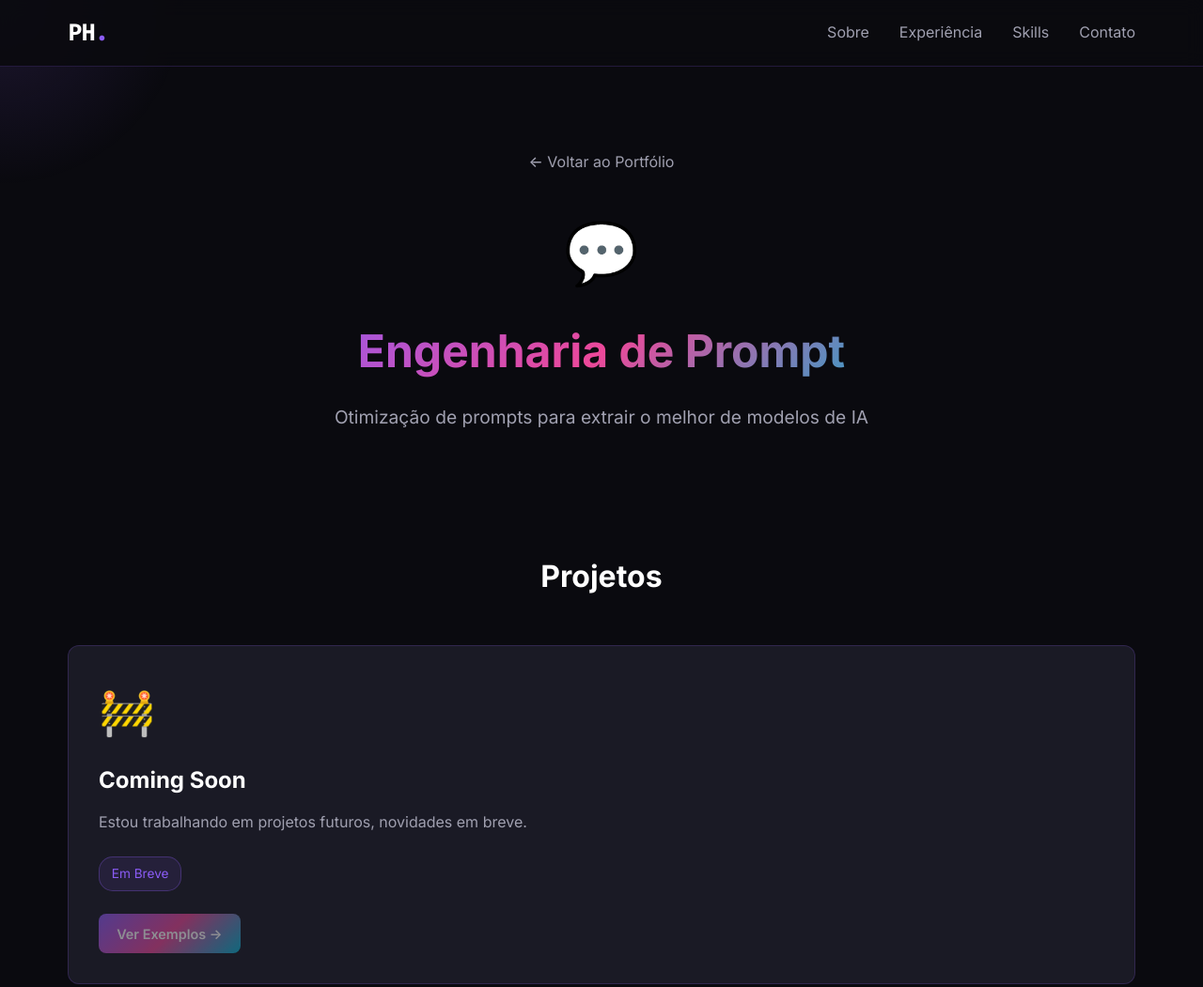
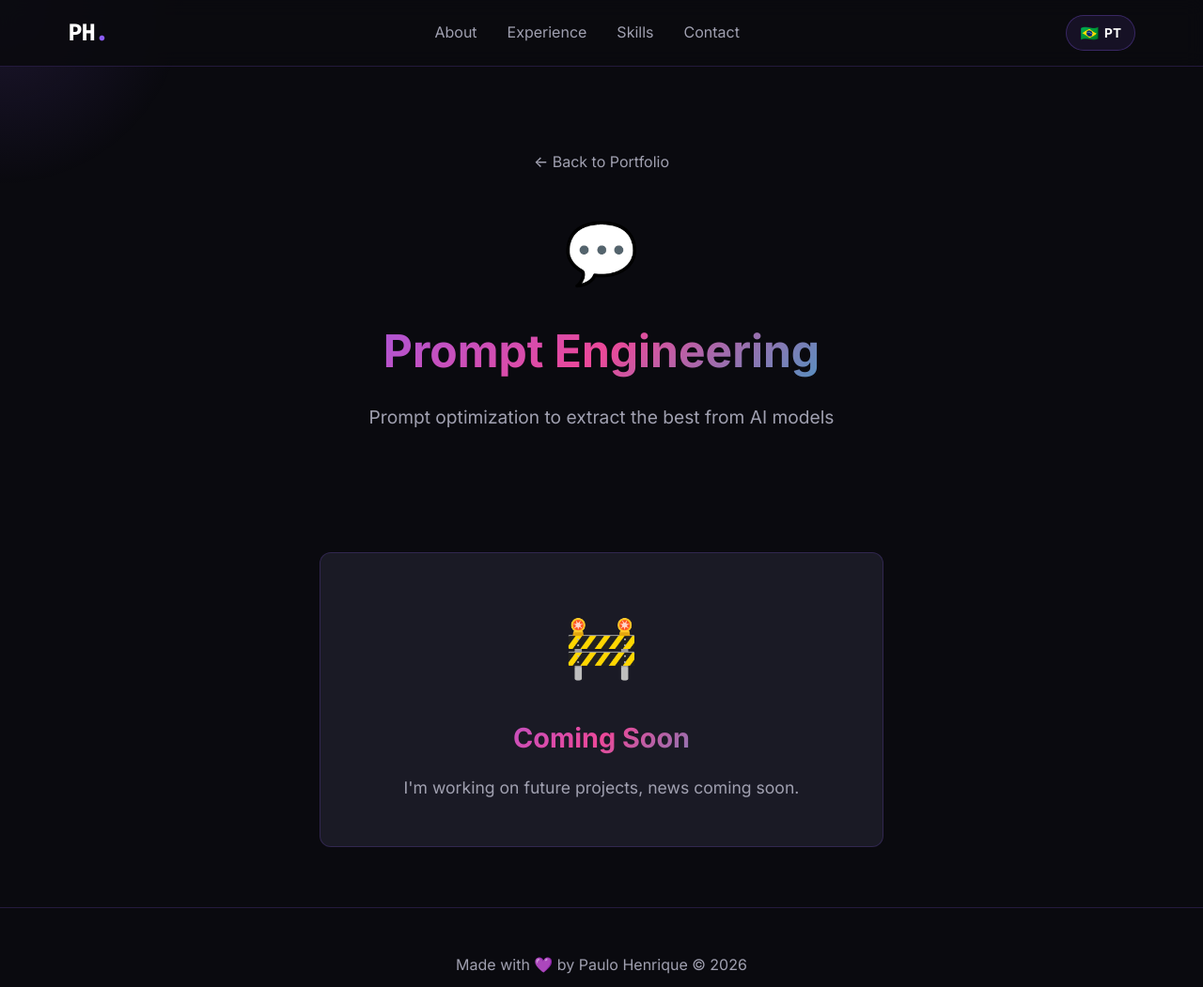
Before and after one commit to Laupinho-Dev/portfolio, a plain HTML site: page skills/engenharia-de-prompt.html in a window 1280 px wide. Shown: the top 1051 px of the page at 94% size. Drawn offline with Linux system fonts and the light colour scheme.

Commit message:
Add bilingual support (EN/PT) to all skill pages with language toggle

```diff
--- a/skills/canvas.html
+++ b/skills/canvas.html
@@ -1,5 +1,5 @@
 <!DOCTYPE html>
-<html lang="pt-BR">
+<html lang="en">
 <head>
     <meta charset="UTF-8">
     <meta name="viewport" content="width=device-width, initial-scale=1.0">
@@ -17,44 +17,39 @@
         <div class="nav-container">
             <a href="../index.html" class="logo">PH<span class="dot">.</span></a>
             <ul class="nav-links">
-                <li><a href="../index.html#about">Sobre</a></li>
-                <li><a href="../index.html#experience">Experiência</a></li>
-                <li><a href="../index.html#skills">Skills</a></li>
-                <li><a href="../index.html#contact">Contato</a></li>
+                <li><a href="../index.html#about" data-i18n="nav.about">About</a></li>
+                <li><a href="../index.html#experience" data-i18n="nav.experience">Experience</a></li>
+                <li><a href="../index.html#skills" data-i18n="nav.skills">Skills</a></li>
+                <li><a href="../index.html#contact" data-i18n="nav.contact">Contact</a></li>
             </ul>
+            <button class="lang-toggle" id="langToggle" title="Switch Language">
+                <span class="lang-flag">🇧🇷</span>
+                <span class="lang-text">PT</span>
+            </button>
         </div>
     </nav>
 
     <main class="skill-main">
         <section class="skill-header">
-            <a href="../index.html#skills" class="back-btn">← Voltar ao Portfólio</a>
+            <a href="../index.html#skills" class="back-btn" data-i18n="back">← Back to Portfolio</a>
             <div class="skill-icon">🖼️</div>
             <h1 class="skill-title">Canvas</h1>
-            <p class="skill-desc">Design e criação de peças visuais com ferramentas online</p>
+            <p class="skill-desc" data-i18n="canvas.desc">Design and creation of visual pieces with online tools</p>
         </section>
 
         <section class="projects-section">
-            <h2 class="projects-title">Projetos</h2>
-            <div class="projects-grid">
-                <div class="project-card">
-                    <div class="project-icon">🚧</div>
-                    <h3 class="project-title">Coming Soon</h3>
-                    <p class="project-desc">Estou trabalhando em projetos futuros, novidades em breve.</p>
-                    <div class="project-tags">
-                        <span class="project-tag">Em Breve</span>
-                    </div>
-                    <div class="project-links">
-                        <a href="#" class="project-link demo" style="pointer-events: none; opacity: 0.5;">Ver Projeto →</a>
-                    </div>
-                </div>
+            <div class="coming-soon-card">
+                <div class="coming-soon-icon">🚧</div>
+                <h2 class="coming-soon-title" data-i18n="coming.title">Coming Soon</h2>
+                <p class="coming-soon-desc" data-i18n="coming.desc">I'm working on future projects, news coming soon.</p>
             </div>
         </section>
     </main>
 
     <footer>
-        <p>Feito com 💜 por Paulo Henrique © 2026</p>
+        <p><span data-i18n="footer.text">Made with 💜 by Paulo Henrique</span> © <span id="currentYear">2026</span></p>
     </footer>
 
-    <script src="../script.js"></script>
+    <script src="skill-i18n.js"></script>
 </body>
 </html>
--- a/skills/engenharia-de-prompt.html
+++ b/skills/engenharia-de-prompt.html
@@ -1,9 +1,9 @@
 <!DOCTYPE html>
-<html lang="pt-BR">
+<html lang="en">
 <head>
     <meta charset="UTF-8">
     <meta name="viewport" content="width=device-width, initial-scale=1.0">
-    <title>Engenharia de Prompt | Paulo Henrique</title>
+    <title>Prompt Engineering | Paulo Henrique</title>
     <link rel="stylesheet" href="../styles.css">
     <link rel="stylesheet" href="skill-page.css">
     <link rel="preconnect" href="https://fonts.googleapis.com">
@@ -17,44 +17,39 @@
         <div class="nav-container">
             <a href="../index.html" class="logo">PH<span class="dot">.</span></a>
             <ul class="nav-links">
-                <li><a href="../index.html#about">Sobre</a></li>
-                <li><a href="../index.html#experience">Experiência</a></li>
-                <li><a href="../index.html#skills">Skills</a></li>
-                <li><a href="../index.html#contact">Contato</a></li>
+                <li><a href="../index.html#about" data-i18n="nav.about">About</a></li>
+                <li><a href="../index.html#experience" data-i18n="nav.experience">Experience</a></li>
+                <li><a href="../index.html#skills" data-i18n="nav.skills">Skills</a></li>
+                <li><a href="../index.html#contact" data-i18n="nav.contact">Contact</a></li>
             </ul>
+            <button class="lang-toggle" id="langToggle" title="Switch Language">
+                <span class="lang-flag">🇧🇷</span>
+                <span class="lang-text">PT</span>
+            </button>
         </div>
     </nav>
 
     <main class="skill-main">
         <section class="skill-header">
-            <a href="../index.html#skills" class="back-btn">← Voltar ao Portfólio</a>
+            <a href="../index.html#skills" class="back-btn" data-i18n="back">← Back to Portfolio</a>
             <div class="skill-icon">💬</div>
-            <h1 class="skill-title">Engenharia de Prompt</h1>
-            <p class="skill-desc">Otimização de prompts para extrair o melhor de modelos de IA</p>
+            <h1 class="skill-title">Prompt Engineering</h1>
+            <p class="skill-desc" data-i18n="prompt.desc">Prompt optimization to extract the best from AI models</p>
         </section>
 
         <section class="projects-section">
-            <h2 class="projects-title">Projetos</h2>
-            <div class="projects-grid">
-                <div class="project-card">
-                    <div class="project-icon">🚧</div>
-                    <h3 class="project-title">Coming Soon</h3>
-                    <p class="project-desc">Estou trabalhando em projetos futuros, novidades em breve.</p>
-                    <div class="project-tags">
-                        <span class="project-tag">Em Breve</span>
-                    </div>
-                    <div class="project-links">
-                        <a href="#" class="project-link demo" style="pointer-events: none; opacity: 0.5;">Ver Exemplos →</a>
-                    </div>
-                </div>
+            <div class="coming-soon-card">
+                <div class="coming-soon-icon">🚧</div>
+                <h2 class="coming-soon-title" data-i18n="coming.title">Coming Soon</h2>
+                <p class="coming-soon-desc" data-i18n="coming.desc">I'm working on future projects, news coming soon.</p>
             </div>
         </section>
     </main>
 
     <footer>
-        <p>Feito com 💜 por Paulo Henrique © 2026</p>
+        <p><span data-i18n="footer.text">Made with 💜 by Paulo Henrique</span> © <span id="currentYear">2026</span></p>
     </footer>
 
-    <script src="../script.js"></script>
+    <script src="skill-i18n.js"></script>
 </body>
 </html>
--- /dev/null
+++ b/skills/skill-i18n.js
@@ -0,0 +1,106 @@
+// ==================== SKILL PAGE LANGUAGE TOGGLE ====================
+const skillTranslations = {
+    en: {
+        'nav.about': 'About',
+        'nav.experience': 'Experience',
+        'nav.skills': 'Skills',
+        'nav.contact': 'Contact',
+        'back': '← Back to Portfolio',
+        'react.desc': 'Development of modern web interfaces and reusable components',
+        'projects.title': 'Projects',
+        'react.ecommerce.desc': 'Complete e-commerce with product list, functional shopping cart, real-time total calculation, fake login system and 3-step simulated checkout. Developed with Context API for global state management.',
+        'project.code': 'Code',
+        'project.demo': 'View Demo →',
+        'footer.text': 'Made with 💜 by Paulo Henrique',
+        'js.desc': 'Dynamic, interactive and full-stack web programming',
+        'js.kanban.desc': 'Complete Trello-style Kanban system with drag-and-drop, customizable columns, editable cards with priorities and localStorage persistence. Developed with React, @dnd-kit and Context API for complex state management.',
+        'flutter.desc': 'Multi-platform mobile application development with Dart',
+        'typescript.desc': 'Typed JavaScript for safer and more scalable code',
+        'uiux.desc': 'User experience-focused interface design',
+        'design.desc': 'Creation of visual identities, materials and creative pieces',
+        'prompt.desc': 'Prompt optimization to extract the best from AI models',
+        'picsart.desc': 'Photo editing and creative mobile art creation',
+        'canvas.desc': 'Design and creation of visual pieces with online tools',
+        'comfyui.desc': 'AI image generation through node-based workflows',
+        'unity.desc': '2D/3D games and interactive experiences development',
+        'unreal.desc': 'High-quality 3D experiences and games development',
+        'coming.title': 'Coming Soon',
+        'coming.desc': 'I\'m working on future projects, news coming soon.',
+        'coming.tag': 'Coming Soon'
+    },
+    pt: {
+        'nav.about': 'Sobre',
+        'nav.experience': 'Experiência',
+        'nav.skills': 'Skills',
+        'nav.contact': 'Contato',
+        'back': '← Voltar ao Portfólio',
+        'react.desc': 'Desenvolvimento de interfaces web modernas e componentes reutilizáveis',
+        'projects.title': 'Projetos',
+        'react.ecommerce.desc': 'E-commerce completo com lista de produtos, carrinho funcional, cálculo de total em tempo real, sistema de login fake e checkout simulado em 3 etapas. Desenvolvido com Context API para gerenciamento de estado global.',
+        'project.code': 'Código',
+        'project.demo': 'Ver Demo →',
+        'footer.text': 'Feito com 💜 por Paulo Henrique',
+        'js.desc': 'Programação web dinâmica, interativa e full-stack',
+        'js.kanban.desc': 'Sistema de Kanban estilo Trello completo com drag-and-drop, colunas personalizáveis, cards editáveis com prioridades e persistência no localStorage. Desenvolvido com React, @dnd-kit e Context API para gerenciamento de estado complexo.',
+        'flutter.desc': 'Desenvolvimento de aplicativos mobile multiplataforma com Dart',
+        'typescript.desc': 'JavaScript tipado para código mais seguro e escalável',
+        'uiux.desc': 'Design de interfaces focado na experiência do usuário',
+        'design.desc': 'Criação de identidades visuais, materiais e peças criativas',
+        'prompt.desc': 'Otimização de prompts para extrair o melhor de modelos de IA',
+        'picsart.desc': 'Edição de fotos e criação de artes criativas mobile',
+        'canvas.desc': 'Design e criação de peças visuais com ferramentas online',
+        'comfyui.desc': 'Geração de imagens com IA através de workflows node-based',
+        'unity.desc': 'Desenvolvimento de jogos e experiências interativas 2D/3D',
+        'unreal.desc': 'Desenvolvimento de experiências 3D e jogos de alta qualidade',
+        'coming.title': 'Em Breve',
+        'coming.desc': 'Estou trabalhando em projetos futuros, novidades em breve.',
+        'coming.tag': 'Em Breve'
+    }
+};
+
+let currentLang = 'en';
+
+function updateSkillLanguage(lang) {
+    const elements = document.querySelectorAll('[data-i18n]');
+    elements.forEach(el => {
+        const key = el.getAttribute('data-i18n');
+        if (skillTranslations[lang][key]) {
+            el.textContent = skillTranslations[lang][key];
+        }
+    });
+
+    const html = document.documentElement;
+    html.setAttribute('lang', lang);
+
+    const langToggle = document.getElementById('langToggle');
+    if (langToggle) {
+        const flag = langToggle.querySelector('.lang-flag');
+        const text = langToggle.querySelector('.lang-text');
+        if (lang === 'en') {
+            flag.textContent = '🇧🇷';
+            text.textContent = 'PT';
+        } else {
+            flag.textContent = '🇺🇸';
+            text.textContent = 'EN';
+        }
+    }
+
+    localStorage.setItem('preferredLang', lang);
+}
+
+function initSkillLanguageToggle() {
+    const savedLang = localStorage.getItem('preferredLang') || 'en';
+    currentLang = savedLang;
+    updateSkillLanguage(savedLang);
+
+    const langToggle = document.getElementById('langToggle');
+    if (langToggle) {
+        langToggle.addEventListener('click', () => {
+            currentLang = currentLang === 'en' ? 'pt' : 'en';
+            updateSkillLanguage(currentLang);
+        });
+    }
+}
+
+// Initialize on page load
+initSkillLanguageToggle();
```
Also changed, not shown: skills/comfyui.html (+18 -23 lines), skills/design-grafico.html (+19 -24 lines), skills/flutter.html (+17 -22 lines), skills/javascript.html (+20 -17 lines), skills/picsart.html (+17 -22 lines), skills/react.html (+20 -17 lines), skills/typescript.html (+17 -22 lines), skills/ui-ux.html (+17 -22 lines), skills/unity.html (+16 -15 lines), skills/unreal-engine.html (+16 -15 lines).
